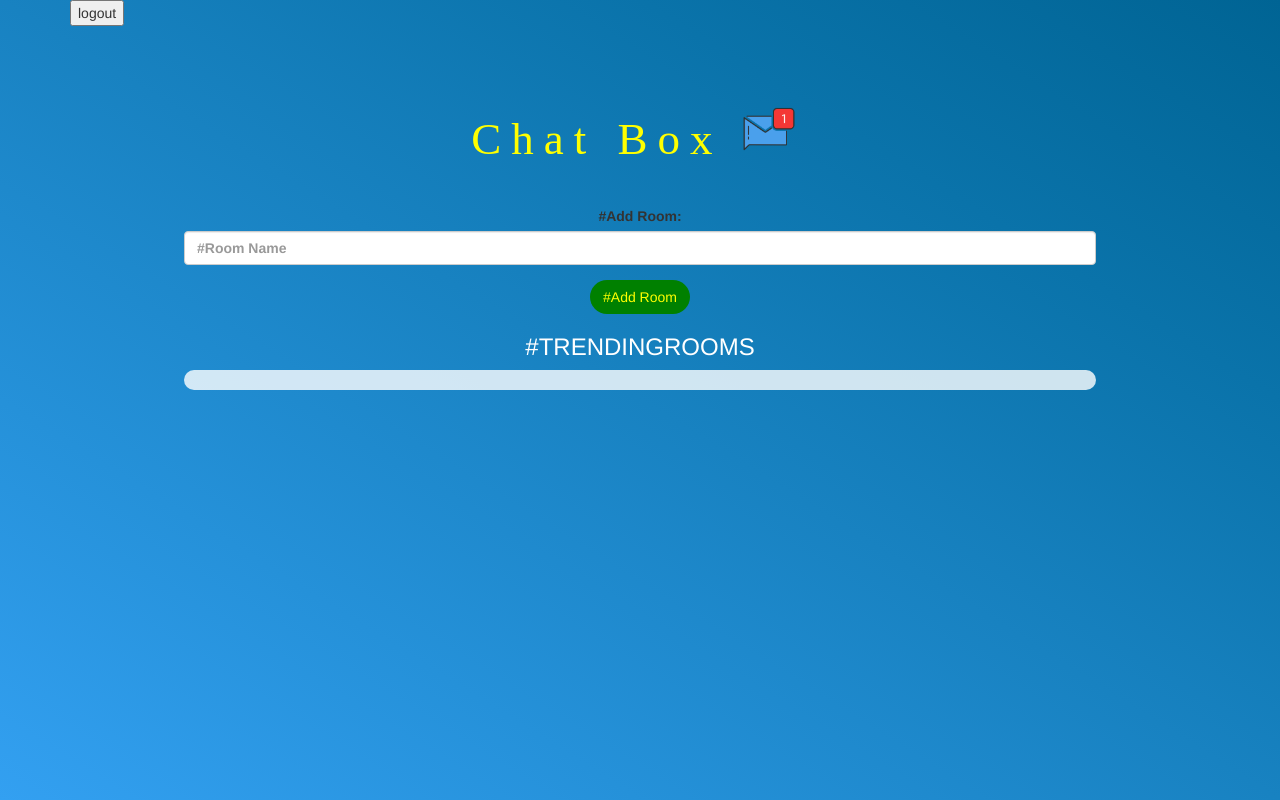
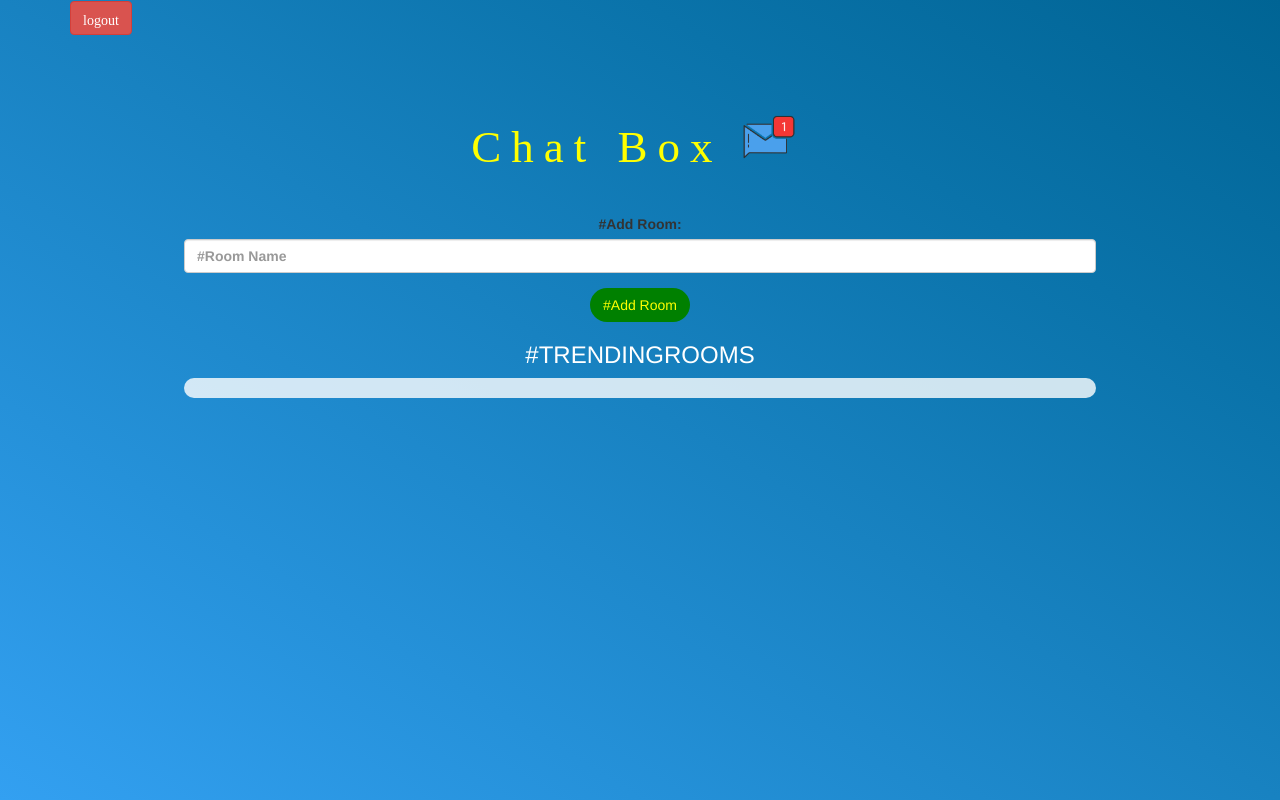
Before and after one commit to Vidhankansal/pro-93-94, a plain HTML site: page kwitter_room.html in a window 1280 px wide. Drawn offline with nearby package versions, Linux system fonts and the light colour scheme; a web font is replaced by a local one.

Commit message:
Update kwitter_room.html

```diff
--- a/kwitter_room.html
+++ b/kwitter_room.html
@@ -20,7 +20,7 @@
 </head>
 <body>
 <div class="container">
-<button onclick="logout()">logout</button>
+<button class="glyphicon glyphicon-logout btn btn-danger" onclick="logout()">logout</button>
 <script src="main.js"></script>
 	<center>
 		<h1 class="header">
```
